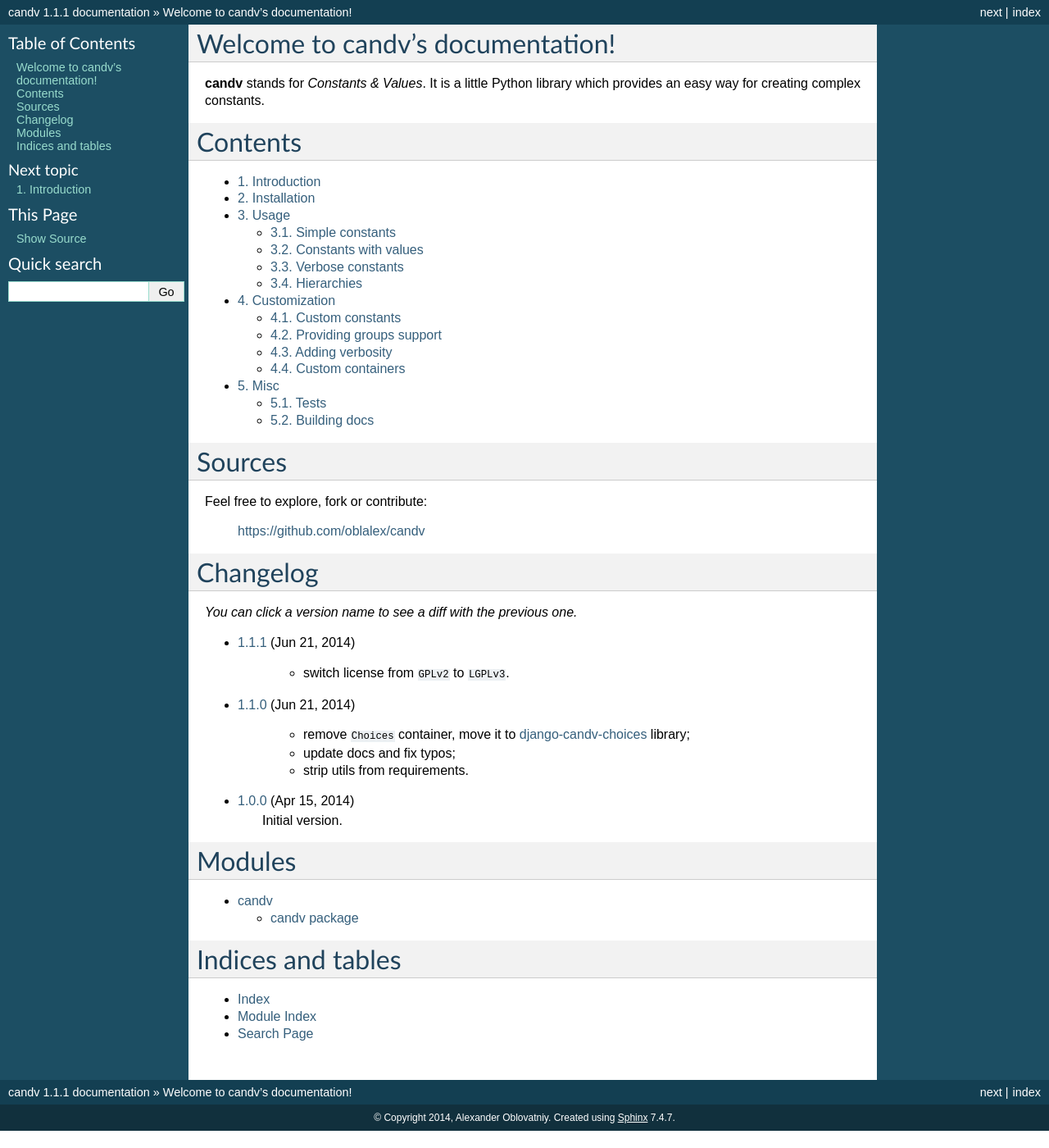
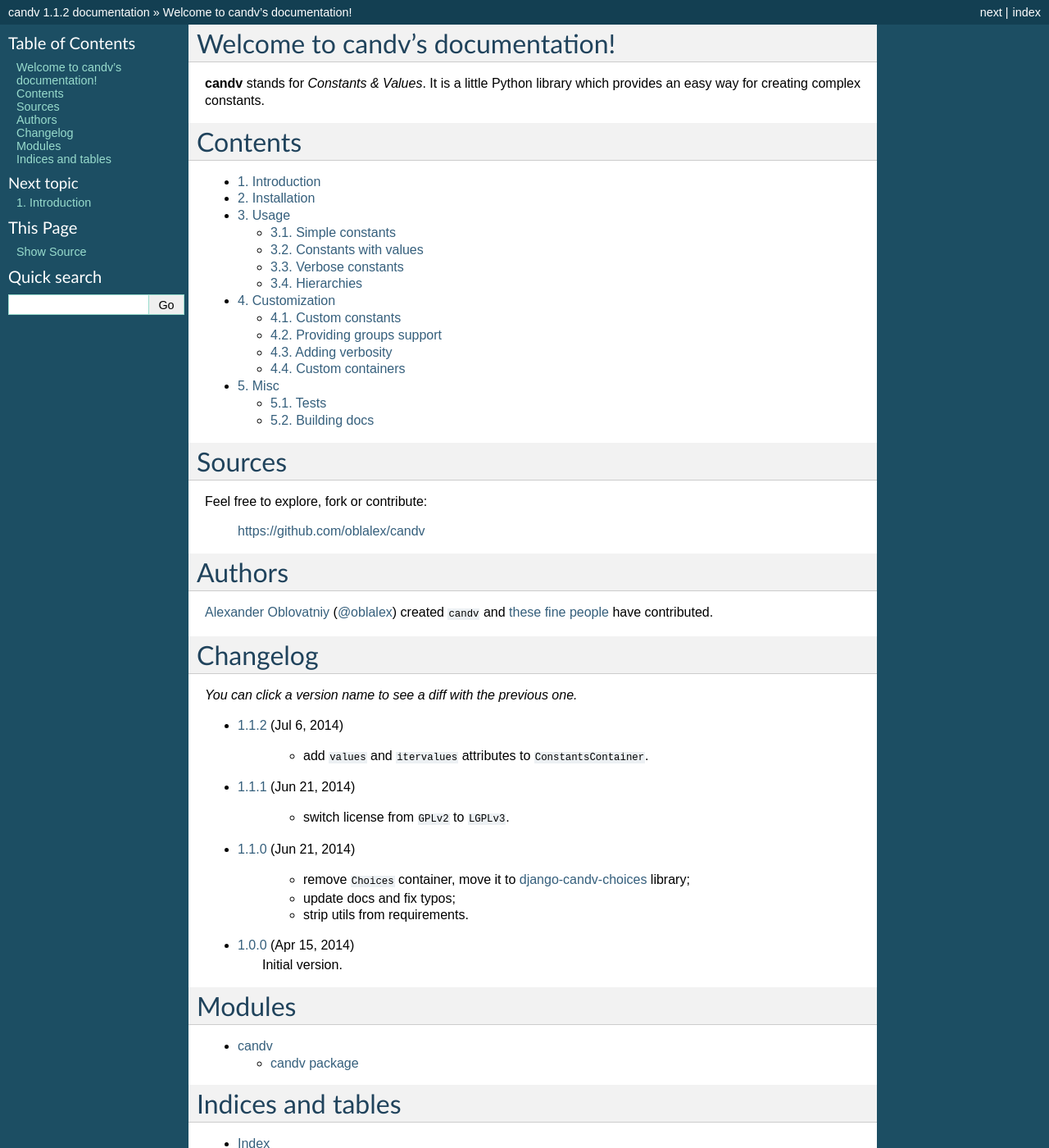
Before and after one commit to o3bvv/candv, a Sphinx documentation site: the page built from docs/index.rst, in a window 1280 px wide and 1400 px high. Shown: the whole window at 82% size. Built offline with Sphinx 7.4.7, drawn with Linux system fonts in a browser that asks for light colours; some of the changed text lies outside the part shown.

Commit message:
Merge pull request, close #4.

```diff
--- a/docs/conf.py
+++ b/docs/conf.py
@@ -60,7 +60,7 @@
 # The short X.Y version.
 version = '1.1'
 # The full version, including alpha/beta/rc tags.
-release = '1.1.1'
+release = '1.1.2'
 
 # The language for content autogenerated by Sphinx. Refer to documentation
 # for a list of supported languages.
--- a/docs/index.rst
+++ b/docs/index.rst
@@ -24,10 +24,20 @@
 
     https://github.com/oblalex/candv
 
+Authors
+=======
+
+`Alexander Oblovatniy`_  (`@oblalex`_) created ``candv`` and
+`these fine people`_ have contributed.
+
 Changelog
 =========
 
 *You can click a version name to see a diff with the previous one.*
+
+* `1.1.2`_ (Jul 6, 2014)
+
+   * add ``values`` and ``itervalues`` attributes to ``ConstantsContainer``.
 
 * `1.1.1`_ (Jun 21, 2014)
 
@@ -57,8 +67,13 @@
 * :ref:`modindex`
 * :ref:`search`
 
+.. _Alexander Oblovatniy: https://github.com/oblalex
+.. _@oblalex: https://twitter.com/oblalex
+.. _these fine people: https://github.com/oblalex/candv/contributors
+
 .. _django-candv-choices: https://github.com/oblalex/django-candv-choices
 
+.. _1.1.2: https://github.com/oblalex/candv/compare/v1.1.1...v1.1.2
 .. _1.1.1: https://github.com/oblalex/candv/compare/v1.1.0...v1.1.1
 .. _1.1.0: https://github.com/oblalex/candv/compare/v1.0.0...v1.1.0
 .. _1.0.0: https://github.com/oblalex/candv/releases/tag/v1.0.0
--- a/setup.py
+++ b/setup.py
@@ -2,7 +2,7 @@
 
 setup(
     name='candv',
-    version='1.1.1',
+    version='1.1.2',
     description="Constants and Values: create grouped non-standard named "
                 "constants, add values, verbose names, help hexts or anything "
                 "you like to them",
```
Also changed, not shown: candv/__init__.py (+9 -0 lines), docs/usage.rst (+15 -0 lines), 2 other files.
